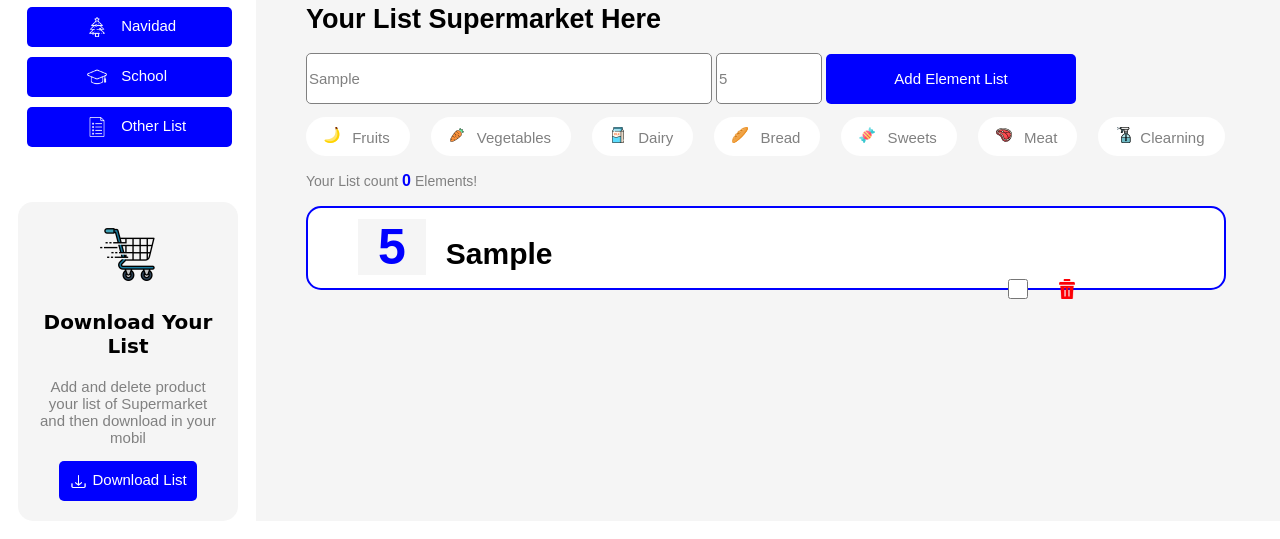
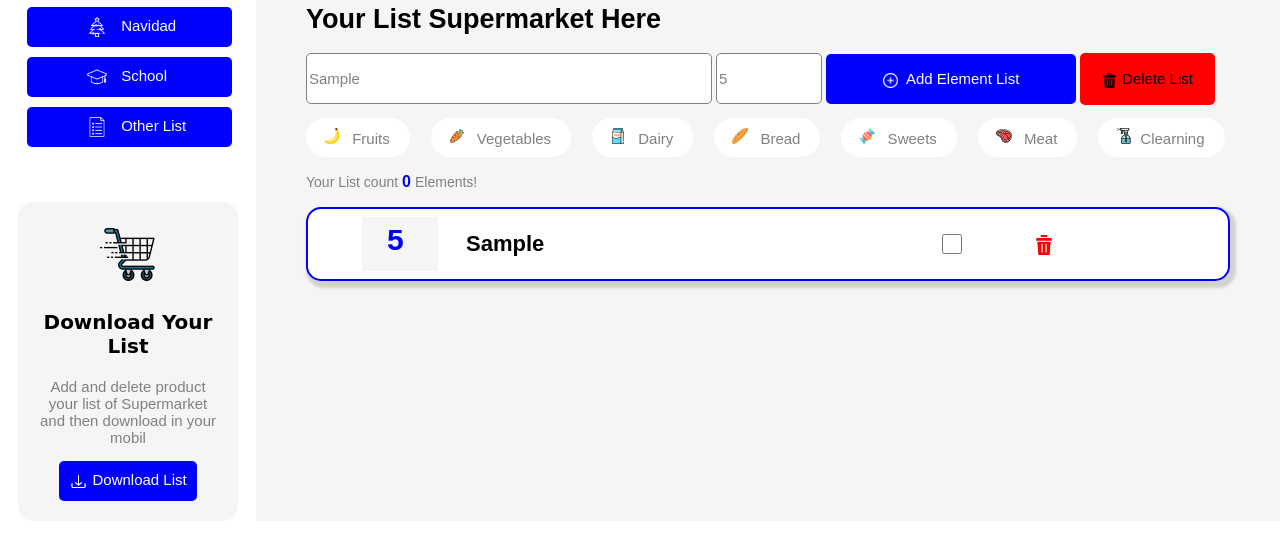
Before and after one commit to sebastianmoralesaroca/listsSupermarket, a website: page src/index.html in a window 1280 px wide. Both pictures are taken after typing "Sample", "5" into the empty fields and a click on the button "Add Element List". Shown: the part 169-708 px from the top of the page. Drawn offline with Linux system fonts and the light colour scheme.

Commit message:
Queda pendiente crear la funcion que pueda eliminar todos los alementos de la lista con el btn delete

```diff
--- a/script.js
+++ b/script.js
@@ -1,45 +1,47 @@
+const containerMain = document.getElementById("containerMain") ;
+const main = document.getElementById("main") ;
 const addElementList = document.getElementById("addElementList") ;
 const inputList = document.getElementById("inputList") ;
 const numberList = document.getElementById("numberList") ;
 const contElement = document.getElementById("contElement") ;
+const deleteList = document.getElementById("deleteList") ;
 
 function addElement () {
     const createDiv = document.createElement("div") ;
     contElement.appendChild(createDiv) ;
-    createDiv.style = "display:block; background-color:white; border:2px solid blue; border-radius:15px; margin:10px 8% 0px 0px; height:70px; padding-top:10px;" ;
+    createDiv.style = "display:grid; grid-template-columns:5% 10% 30% 20% 10% 10% 5%; width:92%; height:70px; border: solid 2px blue; background-color:white; border-radius:15px; margin-bottom:15px; box-shadow: 3px 4px 3px 3px #d1d1d1;" ;
 
     const createAmaunt = document.createElement("h3") ;
     const valueEmaunt = numberList.value ;
     createAmaunt.innerHTML = valueEmaunt ;
     createDiv.appendChild(createAmaunt) ;
-    createAmaunt.style = "display:inline; font-family:sans-serif; font-size:50px; font-weight:bold; color: blue; background-color: whitesmoke; margin-left:50px; padding:0px 20px 0px 20px;" ;
+    createAmaunt.style = "grid-column:2; font-family:sans-serif; font-size:30px; font-weight:bold; margin:8px; padding-left:25px; padding-top:6px; background-color: whitesmoke; color:blue" ;
 
     const createElement = document.createElement ("h3") ;
     const valueElement = inputList.value ;
     createElement.innerHTML = valueElement ;
     createDiv.appendChild(createElement) ;
-    createElement.style = "display:inline; font-family:sans-serif; font-size:30px; font-weight:bold; color:black; margin-left:20px;" ;
+    createElement.style = "grid-colum:3; margin-left:20px; font-family:sans-serif; font-size:22px; font-weight:bold; color:black;" ;
 
     const createCheck = document.createElement ("input") ;
     createCheck.type = "checkbox" ;
     createDiv.appendChild(createCheck) ;
-    createCheck.style = "display:inline; width:20px; height:20px; color:red; margin-left:700px;" ;
+    createCheck.style = "grid-column:5; width:20px; height:20px; margin:auto;" ;
     createCheck.addEventListener("click", () => {
         if (createCheck.checked) {
-            createDiv.style = "display:block; background-color:#d1d1d1; border:0px solid blue; border-radius:15px; margin:10px 8% 0px 0px; height:70px; padding-top:10px;" ;
-            createAmaunt.style = "display:inline; font-family:sans-serif; font-size:50px; font-weight:bold; color: blue; background-color:#dbd9d9; margin-left:50px; padding:0px 20px 0px 20px;" ;
-            console.log("Element Folse")
+            createDiv.style = "display:grid; grid-template-columns:5% 10% 30% 20% 10% 10% 5%; width:92%; height:70px; border:none; background-color:#d1d1d1; border-radius:15px; margin-bottom:15px; box-shadow: 3px 4px 3px 3px #d1d1d1;" ;
+            createAmaunt.style = "grid-column:2; font-family:sans-serif; font-size:30px; font-weight:bold; margin:8px; padding-left:25px; padding-top:6px; background-color:#e5e5e5; color:blue" ;
         } else {
-            createDiv.style = "display:block; background-color:white; border:2px solid blue; border-radius:15px; margin:10px 8% 0px 0px; height:70px; padding-top:10px;" ;
-            createAmaunt.style = "display:inline; font-family:sans-serif; font-size:50px; font-weight:bold; color: blue; background-color:whitesmoke; margin-left:50px; padding:0px 20px 0px 20px;" ;
-            console.log("Element True") ;
+            createDiv.style = "display:grid; grid-template-columns:5% 10% 30% 20% 10% 10% 5%; width:92%; height:70px; border: solid 2px blue; background-color:withe; border-radius:15px; margin-bottom:15px; box-shadow: 3px 4px 3px 3px #d1d1d1;" ;
+            createAmaunt.style = "grid-column:2; font-family:sans-serif; font-size:30px; font-weight:bold; margin:8px; padding-left:25px; padding-top:6px; background-color: whitesmoke; color:blue" ;
+    console.log("Element True") ;
         }
    });
 
     const createDelete = document.createElement ("button") ;
     createDelete.type = "reset" ;
     createDiv.appendChild(createDelete) ;
-    createDelete.style = "margin-left:20px; background:transparent; border:none;" ;
+    createDelete.style = "grid-column:6 width:20px; height:20px; background:transparent; border:none; padding:none; margin:auto;" ;
     createDelete.addEventListener("click", () => {
         contElement.removeChild(createDiv) ;
     });
@@ -47,7 +49,7 @@ function addElement () {
     const createImg = document.createElement ("img") ;
     createImg.src = "../public/delete.png" ;
     createDelete.appendChild(createImg) ;
-    createImg.style = "width:20px; height:20px" ;
+    createImg.style = "width:20px; height:20px";
 };
 
 
@@ -56,3 +58,7 @@ addElementList.addEventListener("click", () => {
     console.log("Click Add Element List");
     addElement () ;
 });
+
+deleteList.addEventListener("click", () => {
+    containerMain.removeChild(createDiv) ;
+});
--- a/src/_main.scss
+++ b/src/_main.scss
@@ -16,7 +16,6 @@
         margin-top: -55px ;
         padding: 10px ;
         border-radius: 45px;
-
     }
     .containerMain {
         margin-left: 50px ;
@@ -67,6 +66,32 @@
                 width: 250px ;
                 height: 50px ;
                 display: inline ;
+
+                .addElementListImg {
+                    width: 15px ;
+                    height:  15px ;
+                    vertical-align: middle;
+                    margin-right: 5px ;
+                }
+            }
+
+            .deleteList {
+                font-family: sans-serif ;
+                font-size: 15px ;
+                font-weight: normal ;
+                color: black ;
+                background-color: red ;
+                border: none ;
+                border-radius: 5px ;
+                padding: 17px ;
+                width: 135px ;
+
+                .deleteListImg {
+                    width: 15px ;
+                    height: 15px ;
+                    vertical-align: middle ;
+                    margin-right: 5px;
+                }
             }
 
             .textCountList1 {
--- a/src/index.html
+++ b/src/index.html
@@ -27,11 +27,12 @@
 	<main class="main" id="main">
 		<img class="mainImg" src="../public/imgSupermarket.jpg" alt="">
 		<img class="logoMain" src="../public/carritoDownload.png" alt="">
-		<div class="containerMain">
+		<div class="containerMain" id="containerMain">
 			<h1 class="titleMain" id="titleMain">Your List Supermarket Here</h1>
-			<input class="inputList" id="inputList" type="text" placeholder="Add Element List">
-			<input class="numberList" id="numberList" type="number" placeholder="Amount">
-			<button class="addElementList" id="addElementList" type="submit" value="">Add Element List</button>
+			<input class="inputList" id="inputList" type="text" placeholder="  Add Element List">
+			<input class="numberList" id="numberList" type="number" placeholder="  Amount">
+			<button class="addElementList" id="addElementList" type="submit"><img class="addElementListImg" src="../public/add.png" alt=""> Add Element List</button>
+			<button class="deleteList" id="deleteList"><img class="deleteListImg" src="../public/trash.png" alt="">Delete List</button>
 			<span class="spanbtn"></span>
 			<button class="elementList1"><img class="imgElementList" src="../public/fruits.png" alt="Fruits"> Fruits </button>
 			<button class="elemtntList2"><img class="imgElementList" src="../public/vegetables.png" alt="vegetales"> Vegetables</button>
```
Also changed, not shown: public/trash.png (added), src/style.css.
